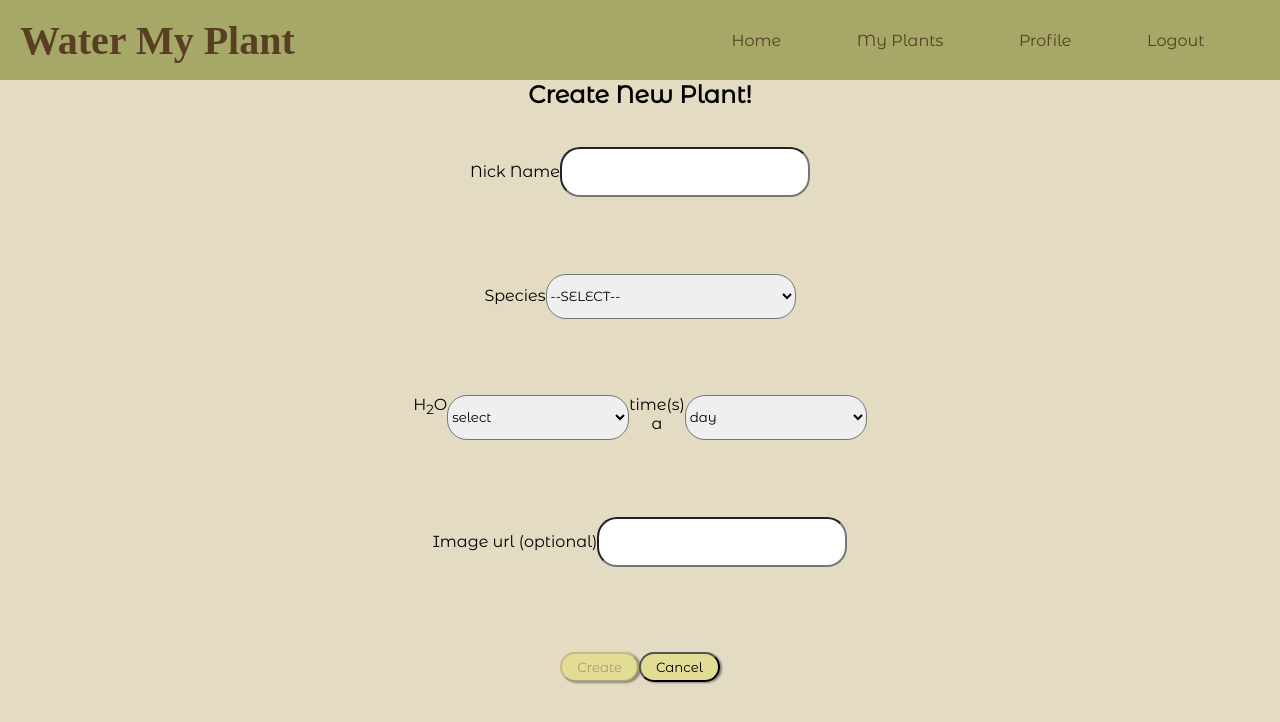
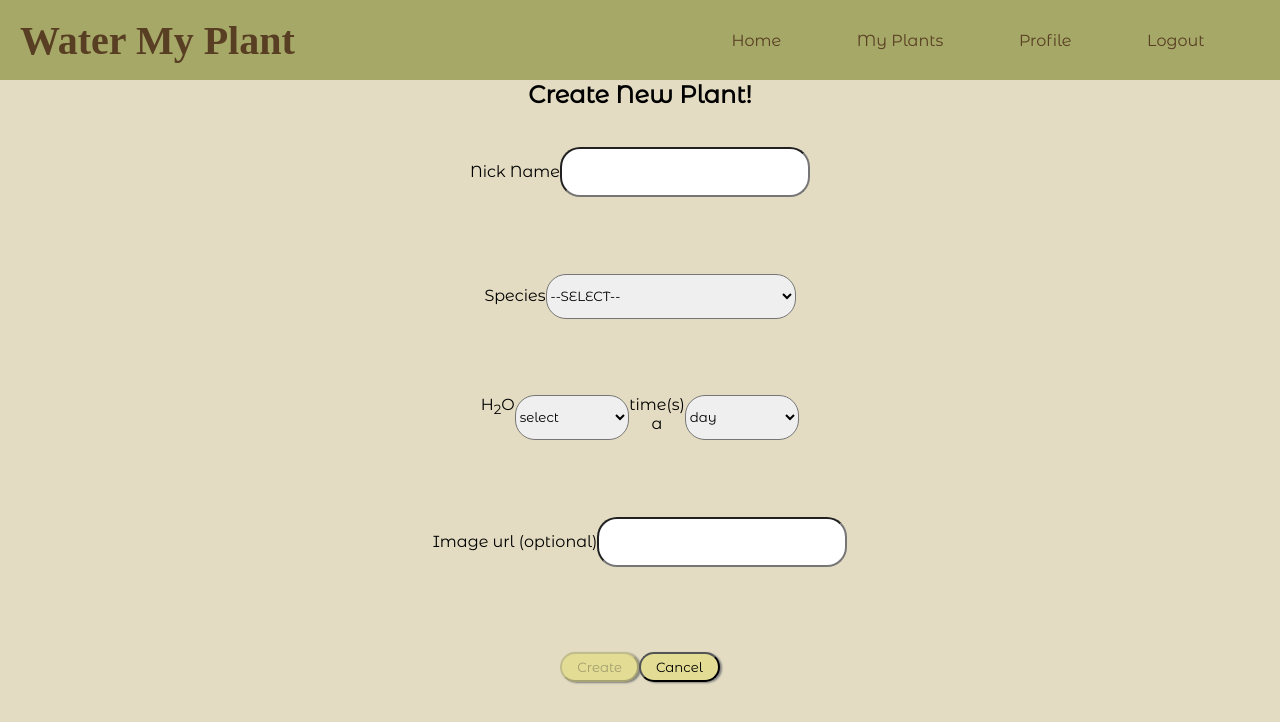
Before and after one commit to tt-17-water-my-plants/Front-End-Aleks-Update, a React (Create React App) app in the folder water-my-plants/: page /newplantform in a window 1280 px wide. Shown: the top 722 px of the page. Built offline with nearby package versions, Linux system fonts and the light colour scheme; sample sign-in values are in the browser's storage; a web font is replaced by a local one.

Commit message:
style changes

```diff
--- a/water-my-plants/src/components/NewPlantForm.js
+++ b/water-my-plants/src/components/NewPlantForm.js
@@ -27,7 +27,9 @@ const Form = styled.form`
     display: flex;
     justify-content: space-between;
   }
-
+  .watering select {
+    width: 10rem;
+  }
   .errors {
     color: red;
   }
```
